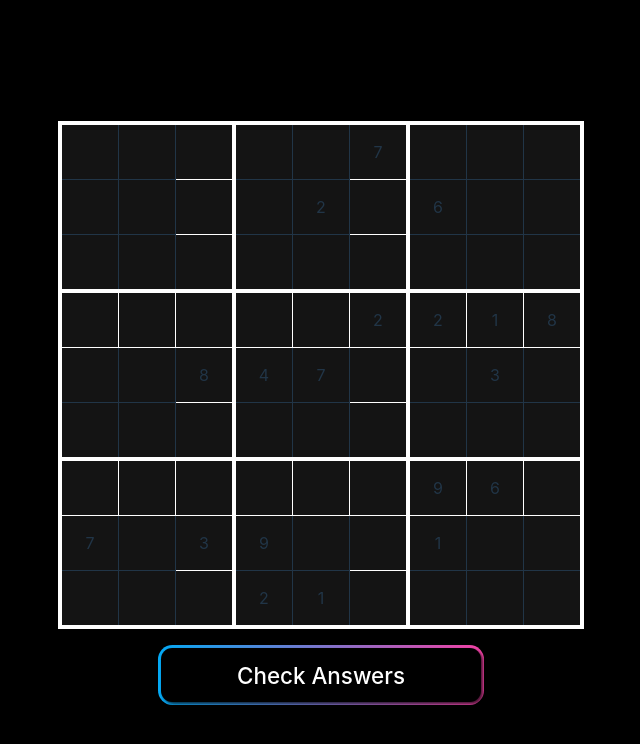
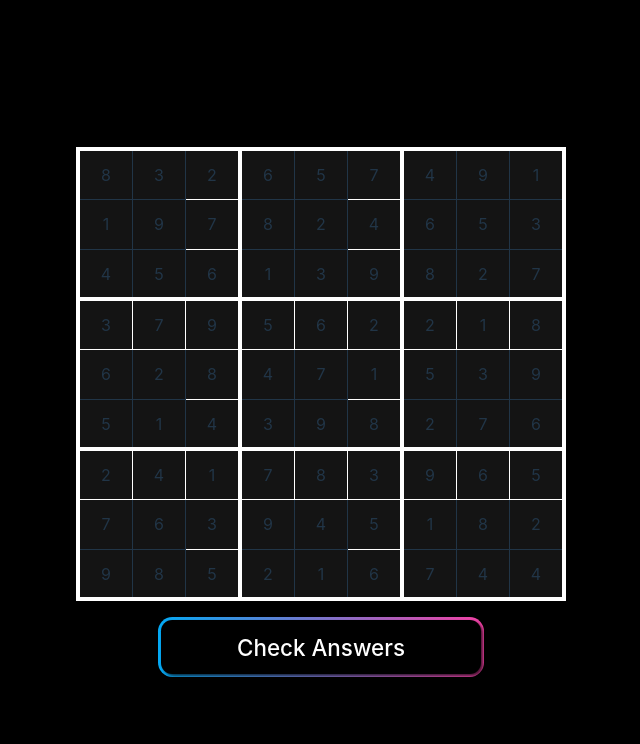
Before and after one commit to ConnorWhite9/reactSudoku, a React (Vite) app in the folder reactSudoku/: page /sudokuPage in a window 1280 px wide. Shown: the top 744 px of the page, without its empty margins (319-959 px from the left). Built offline with nearby package versions, Linux system fonts and the light colour scheme.

Commit message:
Looking for changes made

```diff
--- a/reactSudoku/src/pages/SudokuPage.jsx
+++ b/reactSudoku/src/pages/SudokuPage.jsx
@@ -111,13 +111,13 @@ const SudokuPage = () => {
                   return (
                     <td key={key} id="hello" className={`sudokuSlot ${sudokuObject.sudoku.vertical.includes(num) ? "verticalEdge": ""} ${sudokuObject.sudoku.sides.includes(num2) ? "sideEdge" : ""}`}>
                       {/*If number for this tile given represent it as a piece of text*/}
-                      {sudokuObject.incomplete?.[key] ? (
+                      {sudokuObject.playerboard?.[key] ? (
                         <text>{sudokuObject.playerboard[key]}</text>
                       ) : (
                         <input
                           onChange={(e) => addAnswer(key, Number(e.target.value))}
                           className="sudokuInput"
-                          type="number"
+                          type="text"
                           value={ answers?.[key] ? answers?.[key]:""}
                         />
                       )}
--- a/reactSudoku/src/pages/Test.jsx
+++ b/reactSudoku/src/pages/Test.jsx
@@ -3,7 +3,10 @@ import tester from "../utils/logic";
 
 const Test = () => {
     const object = tester();
-    //console.log("playerboard", object.playerboard);
+    if (object.playerboard) {
+        object.printAssignment(object.playerboard);
+    }
+
     return(<>
         <p>Hello</p>
     </>)
--- a/reactSudoku/src/utils/logic.js
+++ b/reactSudoku/src/utils/logic.js
@@ -127,6 +127,7 @@ class SudokuCreator {
     }
 
     printAssignment(assignment) {
+        console.log("assignment:", assignment);
         console.log("Board: ");
         for (let i = 0; i < this.sudoku.type; i++) {
             let row = '';
@@ -169,7 +170,7 @@ class SudokuCreator {
         for (let s = 0; s < this.sudoku.type; s++) {
             let strKey = `${s},${j}`;
 
-            if (strKey in assignment) {
+            if (assignment[strKey]) {
                 list.push(assignment[strKey]); // Get value associated with the string key
                 if (this.domains[key].includes(assignment[strKey])) {
                     this.domains[key] = this.domains[key].filter(item => item !== assignment[strKey]);
@@ -314,7 +315,7 @@ class SudokuCreator {
                 let searchKey = `${value[0]},${value[1]}`;
 
                 if (searchKey in assignment) {
-                    list.push(assignment[searchKey]);
+                    list.push(assignment[value]);
                 }
             }
 
@@ -342,6 +343,7 @@ class SudokuCreator {
         if (this.assignment_complete(assignment)) {
             for (const key of this.sudoku.variables) {
                 if (!this.consistency(assignment, key)) {
+                    console.log("Failed");
                     this.printAssignment(assignment);
                 }
             }
@@ -397,8 +399,7 @@ class SudokuCreator {
 function tester() {
     let base = new Sudoku(9);
     let test = new SudokuCreator(base);
-    console.log("playerBoard", test.playerboard);
-    test.printAssignment(test.playerboard);
+
     return test;
 }
 
```
